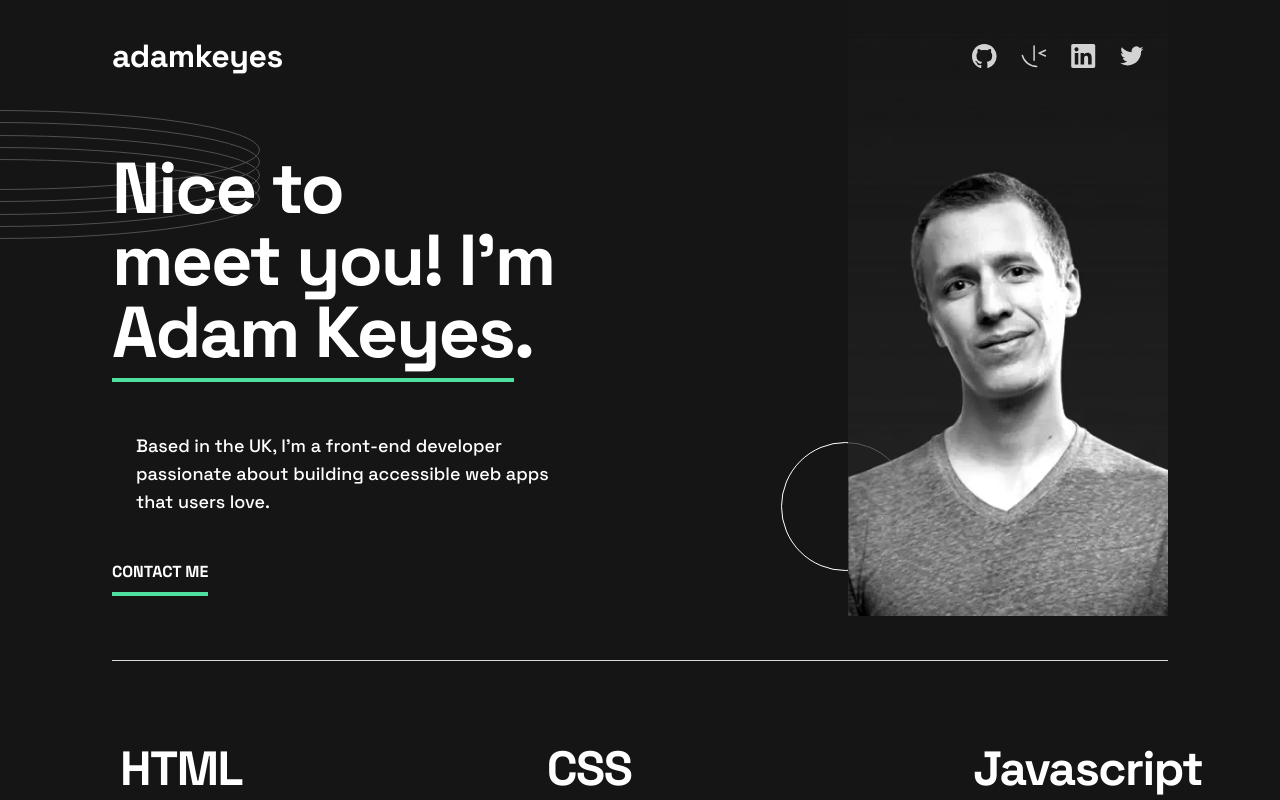
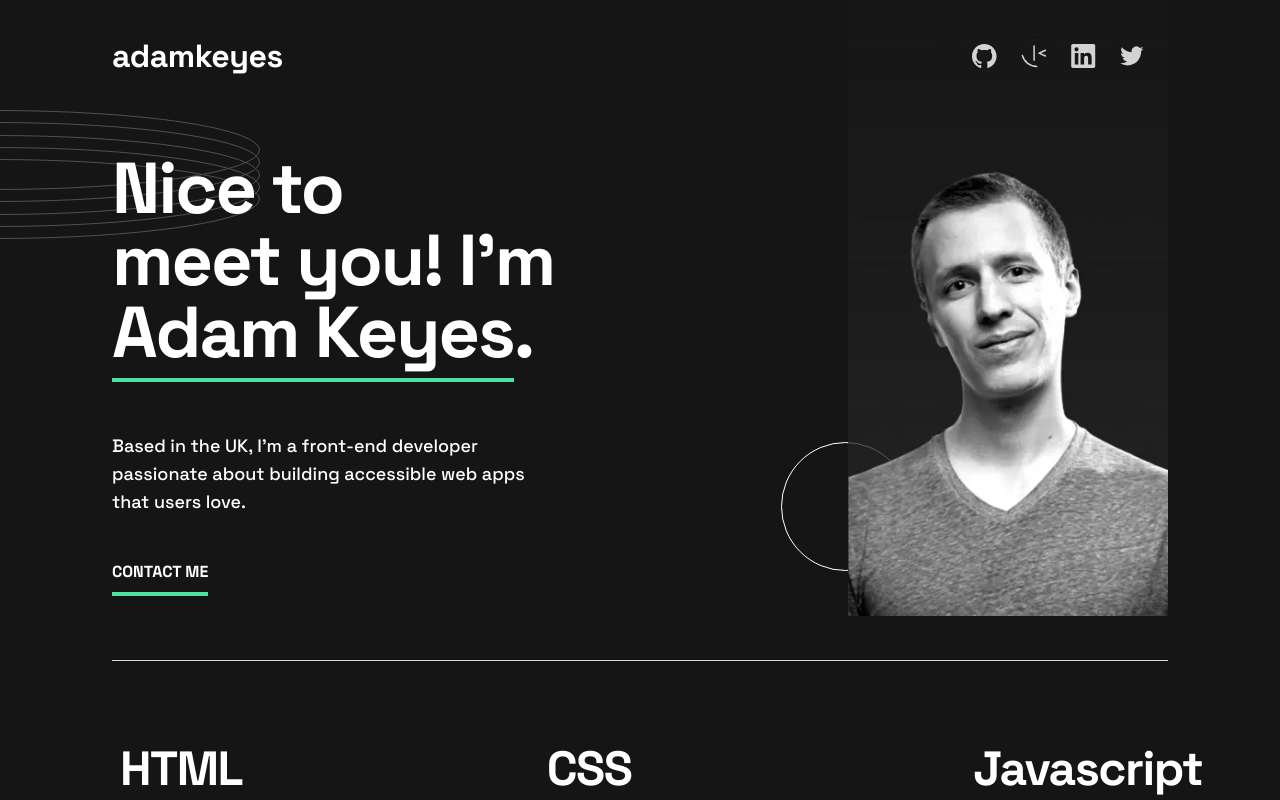
Before and after one commit to lastiwan89/single-page-dev-porfolio, a React (Vite) app: page / in a window 1280 px wide. Shown: the top 800 px of the page. Built offline with nearby package versions, Linux system fonts and the light colour scheme.

Commit message:
paragraph padding fixed

```diff
--- a/src/components/pages/Hero.tsx
+++ b/src/components/pages/Hero.tsx
@@ -18,11 +18,11 @@ export default function Hero() {
             </div>
           </div>
           <div className="z-10 mt-8 flex flex-col gap-5 md:mt-28 md:w-[500px] md:gap-0 md:pl-6 lg:w-[700px] lg:pl-16 xl:pl-28">
-            <h1 className="text-pure-white md:text-fs-72 md:-tracking-ls-2.045 md:leading-lh-72 text-fs-40 leading-lh-40 -tracking-ls-1.136 text-center font-bold md:text-start">
+            <h1 className="text-center text-fs-40 font-bold leading-lh-40 -tracking-ls-1.136 text-pure-white md:text-start md:text-fs-72 md:leading-lh-72 md:-tracking-ls-2.045">
               Nice to <br className="hidden md:block" /> meet you! I’m{" "}
-              <span className="border-green border-b-4">Adam Keyes</span>.
+              <span className="border-b-4 border-green">Adam Keyes</span>.
             </h1>
-            <p className="text-pure-white text-fs-16 md:text-fs-18 md:leading-lh-28 leading-lh-26 px-6 text-center md:mt-16 md:text-start">
+            <p className="text-center text-fs-16 leading-lh-26 text-pure-white md:mt-16 md:text-start md:text-fs-18 md:leading-lh-28">
               Based in the UK, I’m a front-end developer{" "}
               <br className="hidden md:block" /> passionate about building
               accessible web apps <br className="hidden md:block" /> that users
```
